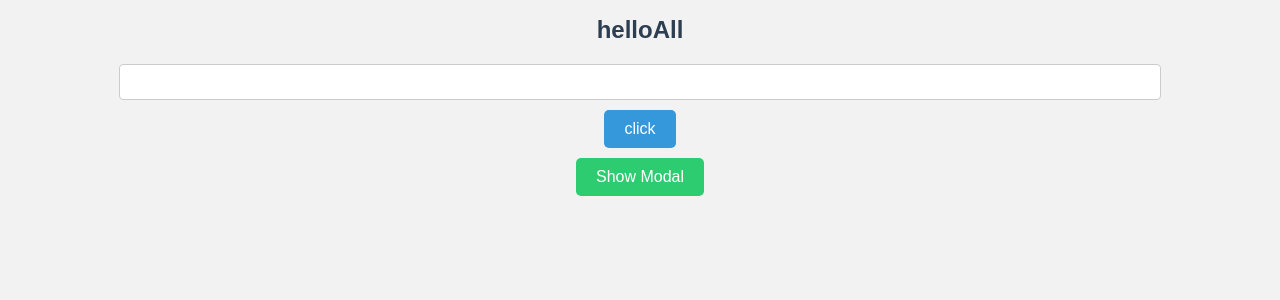
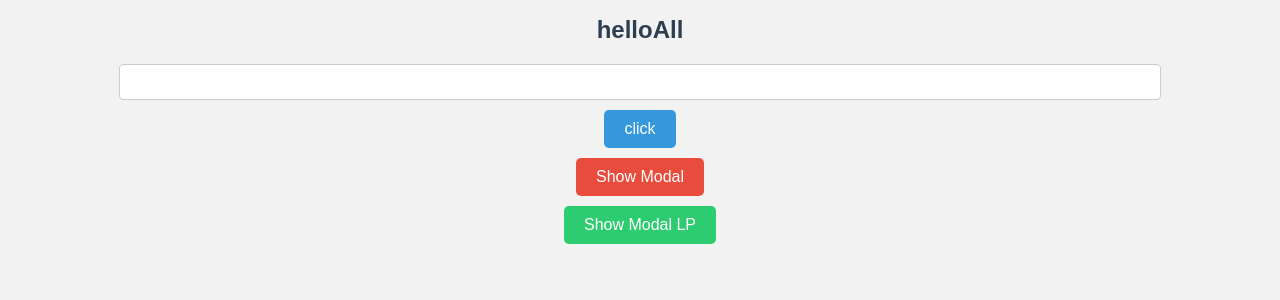
Before and after one commit to KRYPTONITErex/cc_practice2.1-vue_cli-practice1.1, a Vue app: page / in a window 1280 px wide. Shown: the top 300 px of the page. Built offline with nearby package versions, Linux system fonts and the light colour scheme.

Commit message:
HomeWork practice Done

```diff
--- a/src/App.vue
+++ b/src/App.vue
@@ -21,11 +21,27 @@
         <a href="">SignUp</a><a href="">LogIn</a>
       </template>
 
+    </AppModal>
+  </div>
+  <button id="btn" @click="showModal=!showModal" >Show Modal</button>
+
+  <div v-if="showModalLP">
+    <AppModal
+      :header="header"
+      :content="content"
+      :theme="theme"
+      @closeModal="showModalLP = false">
+
+      <h2>HomeWork successful</h2>
+      <p>Welcome all KO LWIN !!</p>
+
+      <template v-slot:links>
+        <a href="">SignUp</a><a href="">LogIn</a>
+      </template>
 
     </AppModal>
   </div>
-
-  <button @click.shift="showModal=!showModal" >Show Modal</button>
+  <button @click="showModalLP=!showModalLP" >Show Modal LP</button>
 
 </template>
 
@@ -40,9 +56,10 @@ export default {
     return {
       header: "Login Success",
       content: "Welocome all users",
-      theme: "success",
-      // theme: "fail",
-      showModal: false
+      // theme: "success",
+      theme: "fail",
+      showModal: false,
+      showModalLP: false
     }
   },
 
@@ -113,4 +130,12 @@ div {
   text-align: center;
 }
 
+#btn {
+  background-color: #e74c3c;
+}
+
+#btn:hover {
+  background-color: #c0392b;
+}
+
 </style>
```
